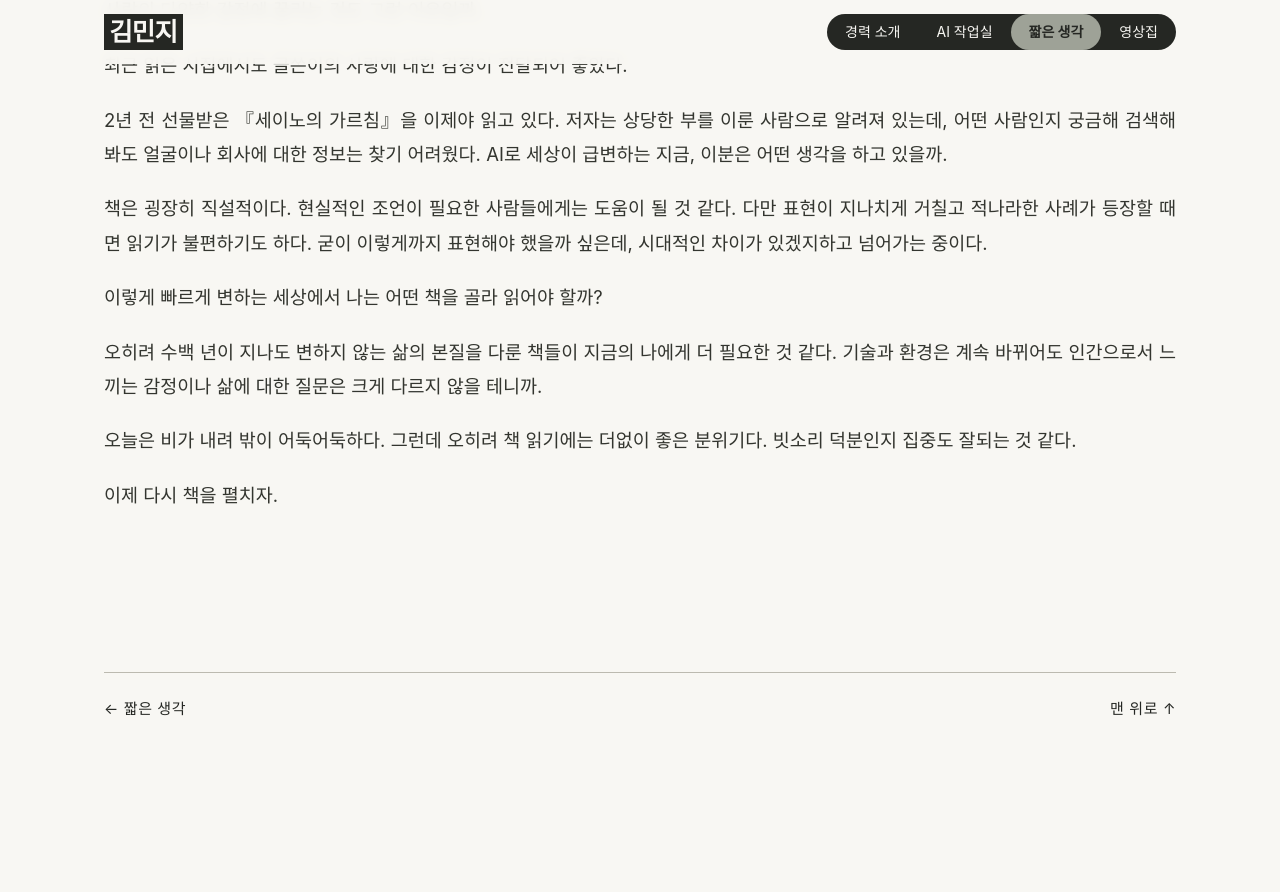
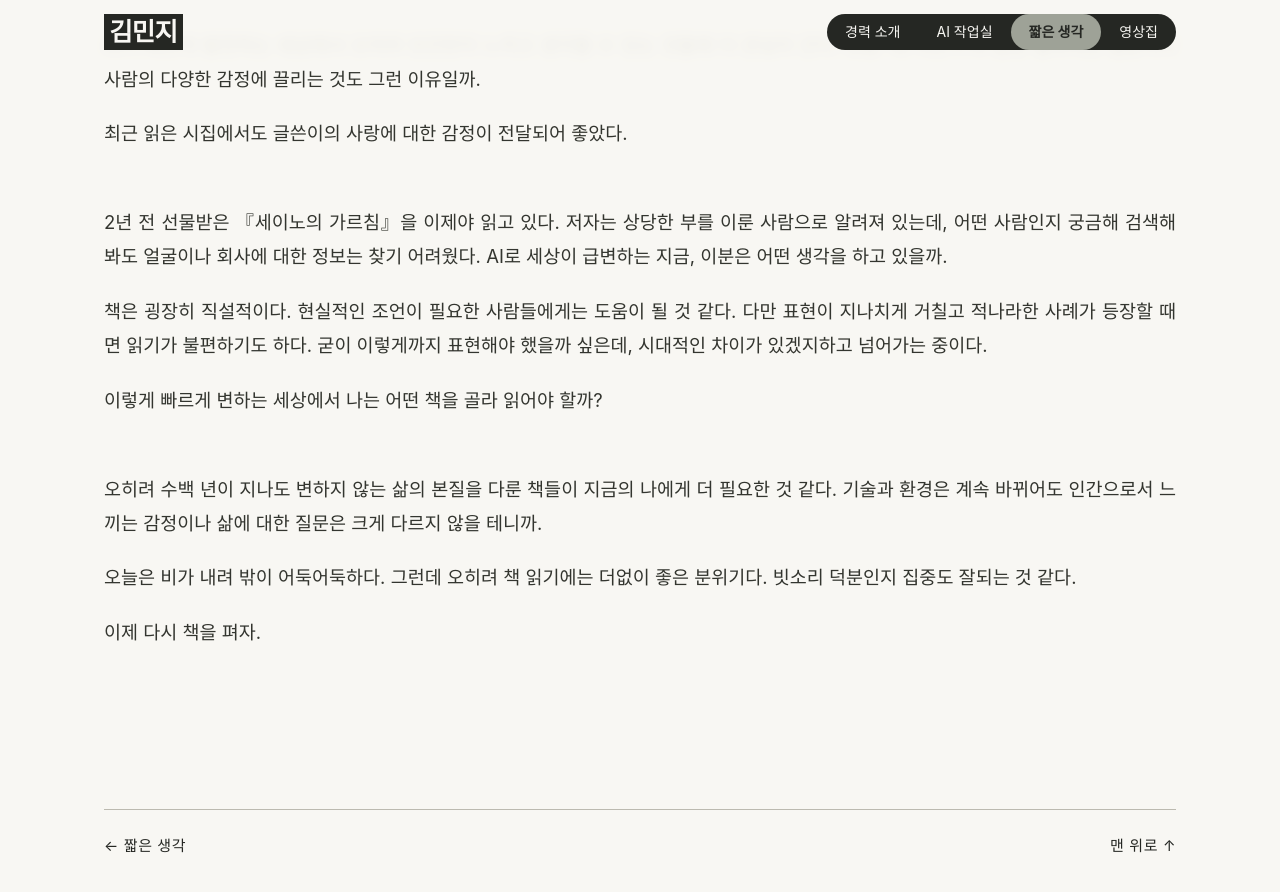
Before and after one commit to k-im-rose/k-im-rose.github.io, a Jekyll site: the page built from _thoughts/human-f-power.md, in a window 1280 px wide and 900 px high, scrolled down 697 px. Shown: the top 892 px of the window. Built offline with Jekyll 4.4.1, drawn with Linux system fonts in a browser that asks for light colours; some web fonts are replaced; before the commit the page ends 1460 px from its top, so only the background shows below that.

Commit message:
Update human-f-power.md

```diff
--- a/_thoughts/human-f-power.md
+++ b/_thoughts/human-f-power.md
@@ -9,24 +9,28 @@ summary: AI 시대에 더 필요해진 인간다움
 
 창문을 활짝 열어두니 시원한 바람이 비 냄새와 함께 집 안으로 들어온다. 책상에 앉아 창밖을 바라보는데 기분이 좋다. 이 순간을 잊고 싶지 않아 바로 공책을 꺼냈다.
 
+&nbsp;
 요즘 부쩍 느끼는 게 있다.
 
 다양한 책을 읽고 나이도 조금씩 들면서 내가 감성적으로 변하고 있다는 것. 예전에는 정말 로봇 같았다면 지금은 그보다 조금 인간다워졌달까. 어제 시집을 읽고 내 생각을 적으면서도 그런 변화를 느꼈다.
 
 나쁘지 않다. 인간이니까.
 
+&nbsp;
 AI가 빠르게 발전하는 세상에서 오히려 인간만이 느끼고 생각할 수 있는 것들에 더 관심이 간다. 요즘 '왜 사는가'와 같은 철학적인 질문이나 사람의 다양한 감정에 끌리는 것도 그런 이유일까.
 
 최근 읽은 시집에서도 글쓴이의 사랑에 대한 감정이 전달되어 좋았다.
 
+&nbsp;
 2년 전 선물받은 『세이노의 가르침』을 이제야 읽고 있다. 저자는 상당한 부를 이룬 사람으로 알려져 있는데, 어떤 사람인지 궁금해 검색해 봐도 얼굴이나 회사에 대한 정보는 찾기 어려웠다. AI로 세상이 급변하는 지금, 이분은 어떤 생각을 하고 있을까.
 
 책은 굉장히 직설적이다. 현실적인 조언이 필요한 사람들에게는 도움이 될 것 같다. 다만 표현이 지나치게 거칠고 적나라한 사례가 등장할 때면 읽기가 불편하기도 하다. 굳이 이렇게까지 표현해야 했을까 싶은데, 시대적인 차이가 있겠지하고 넘어가는 중이다.
 
 이렇게 빠르게 변하는 세상에서 나는 어떤 책을 골라 읽어야 할까?
 
+&nbsp;
 오히려 수백 년이 지나도 변하지 않는 삶의 본질을 다룬 책들이 지금의 나에게 더 필요한 것 같다. 기술과 환경은 계속 바뀌어도 인간으로서 느끼는 감정이나 삶에 대한 질문은 크게 다르지 않을 테니까.
 
 오늘은 비가 내려 밖이 어둑어둑하다. 그런데 오히려 책 읽기에는 더없이 좋은 분위기다. 빗소리 덕분인지 집중도 잘되는 것 같다.
 
-이제 다시 책을 펼치자.
+이제 다시 책을 펴자.
```
